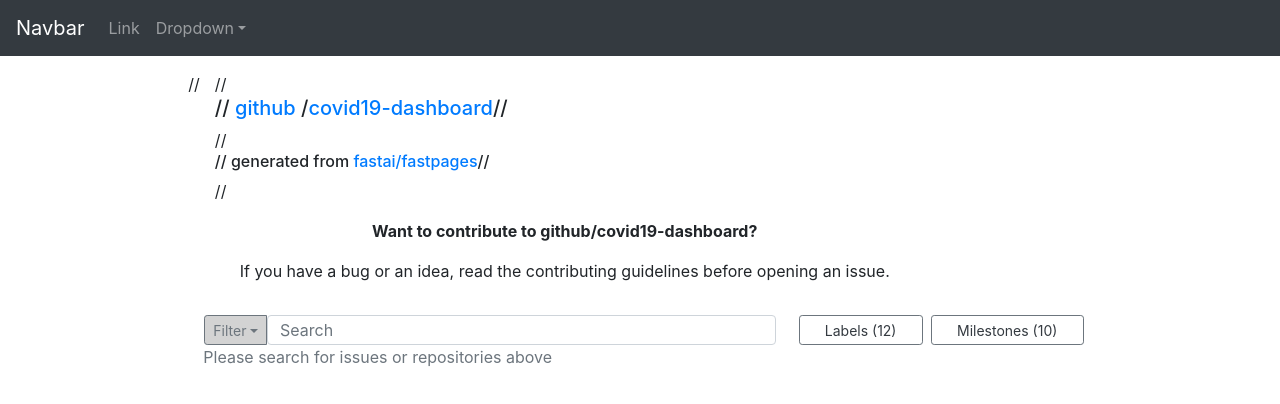
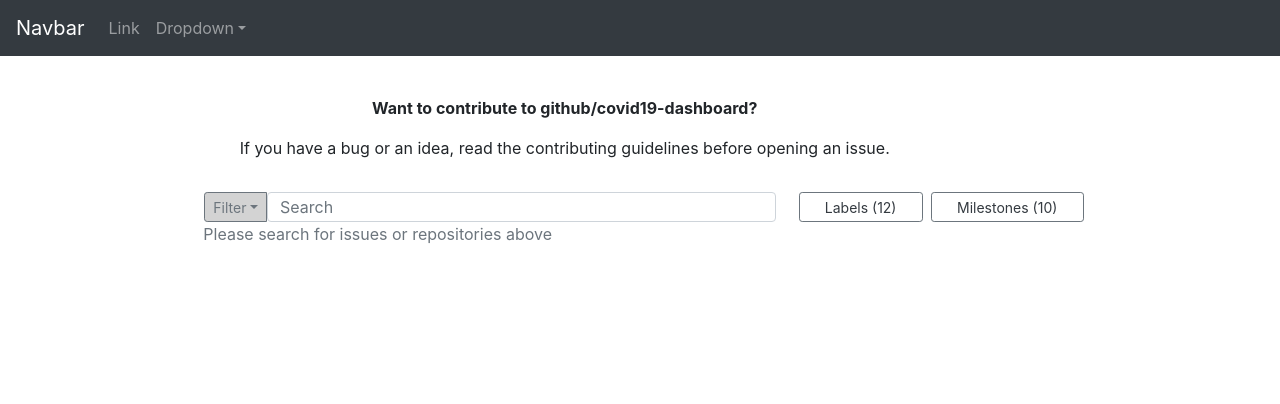
Before and after one commit to khoi148/GithubIssueListClone, a React (Create React App) app: page / in a window 1280 px wide. Shown: the top 404 px of the page. Built offline with nearby package versions, Linux system fonts and the light colour scheme; sample sign-in values are in the browser's storage.

Commit message:
Hung fixed div tag
Line 319 - 323

```diff
--- a/src/App.js
+++ b/src/App.js
@@ -317,14 +317,6 @@
 
         <div className="col-8 px-0">
           <div className="row pt-3">
-//             <div className="col-6">
-//               <h5>
-//                 <a href="#">github</a> /<a href="#">covid19-dashboard</a>
-//               </h5>
-//               <h6>
-//                 generated from <a href="#">fastai/fastpages</a>
-//               </h6>
-//             </div>
 
             {/* these are tabs: Code Issues Pull-Reuquests ... */}
             <ProjectTabs />
```
